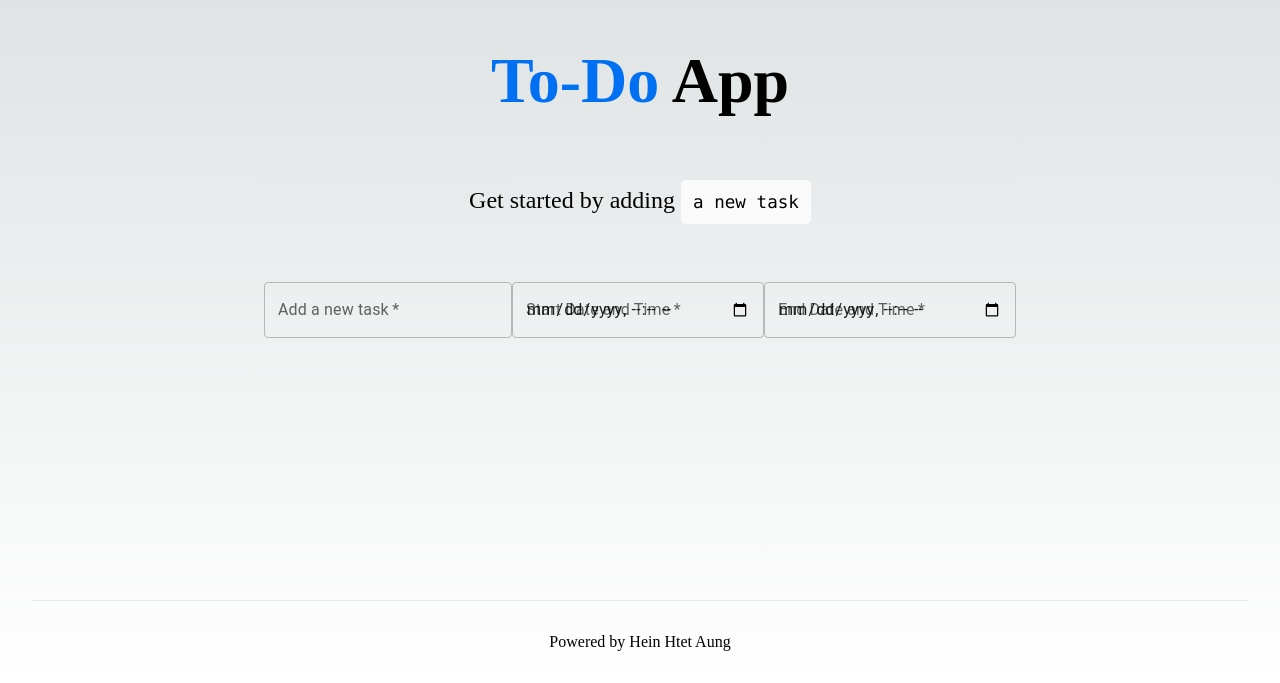
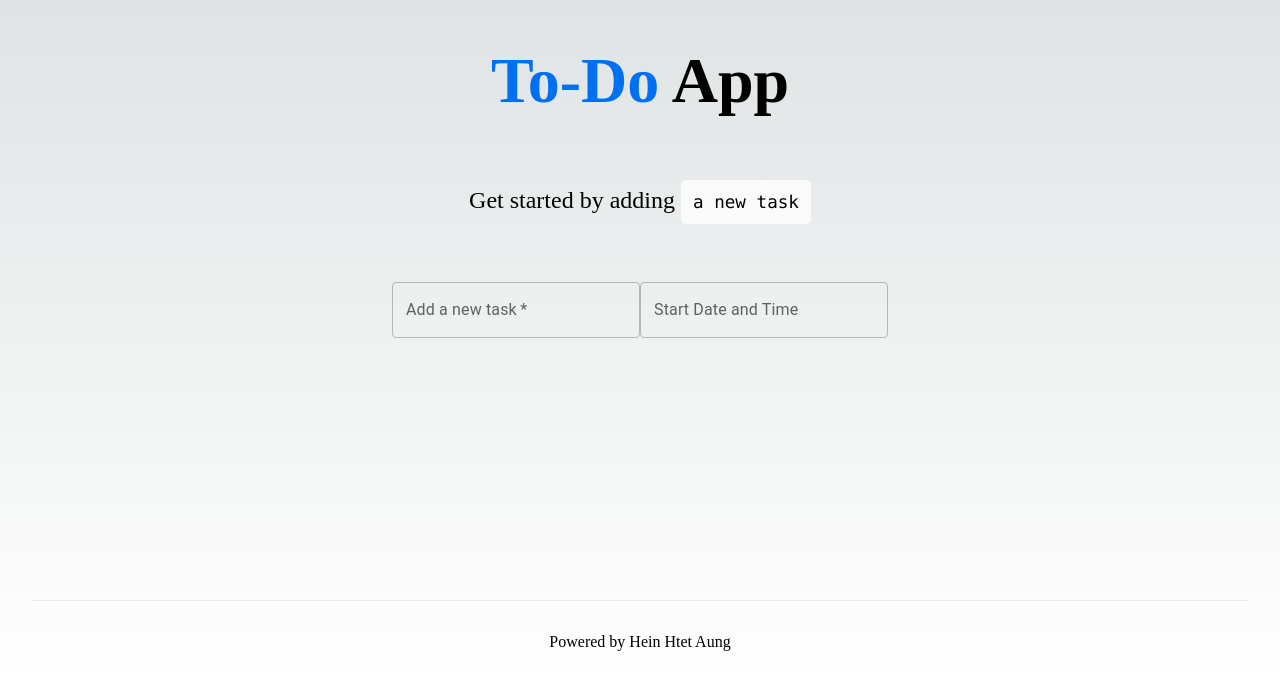
Before and after one commit to HeinHtetAung5142/DateTime-Management, a Next.js app: page / in a window 1280 px wide. Shown: the part 200-883 px from the top of the page. Built offline with nearby package versions, Linux system fonts and the light colour scheme.

Commit message:
additional set-up files

```diff
--- a/package.json
+++ b/package.json
@@ -12,6 +12,7 @@
     "@emotion/react": "^11.10.6",
     "@emotion/styled": "^11.10.6",
     "@mui/material": "^5.11.11",
+    "@mui/x-date-pickers": "^6.0.0",
     "@next/font": "13.1.6",
     "@types/node": "18.14.0",
     "@types/react": "18.0.28",
--- a/pages/index.tsx
+++ b/pages/index.tsx
@@ -1,6 +1,8 @@
 import Head from "next/head";
 import TextField from "@mui/material/TextField";
-import { useEffect, useState, useRef } from "react";
+import { AdapterLuxon } from "@mui/x-date-pickers/AdapterLuxon";
+import { LocalizationProvider } from "@mui/x-date-pickers/LocalizationProvider";
+import { DateTimePicker } from "@mui/x-date-pickers/DateTimePicker";
 import styles from "@/styles/Home.module.css";
 
 export default function Home() {
@@ -27,20 +29,9 @@ export default function Home() {
             variant="outlined"
             required
           />
-          <TextField
-            id="outlined-basic"
-            label="Start Date and Time"
-            type="datetime-local"
-            variant="outlined"
-            required
-          />
-          <TextField
-            id="outlined-basic"
-            label="End Date and Time"
-            type="datetime-local"
-            variant="outlined"
-            required
-          />
+          <LocalizationProvider dateAdapter={AdapterLuxon}>
+            <DateTimePicker label="Start Date and Time" />
+          </LocalizationProvider>
         </form>
         <br />
       </main>
```
Also changed, not shown: 1 other file (tests, documents, lock files or other folders).
